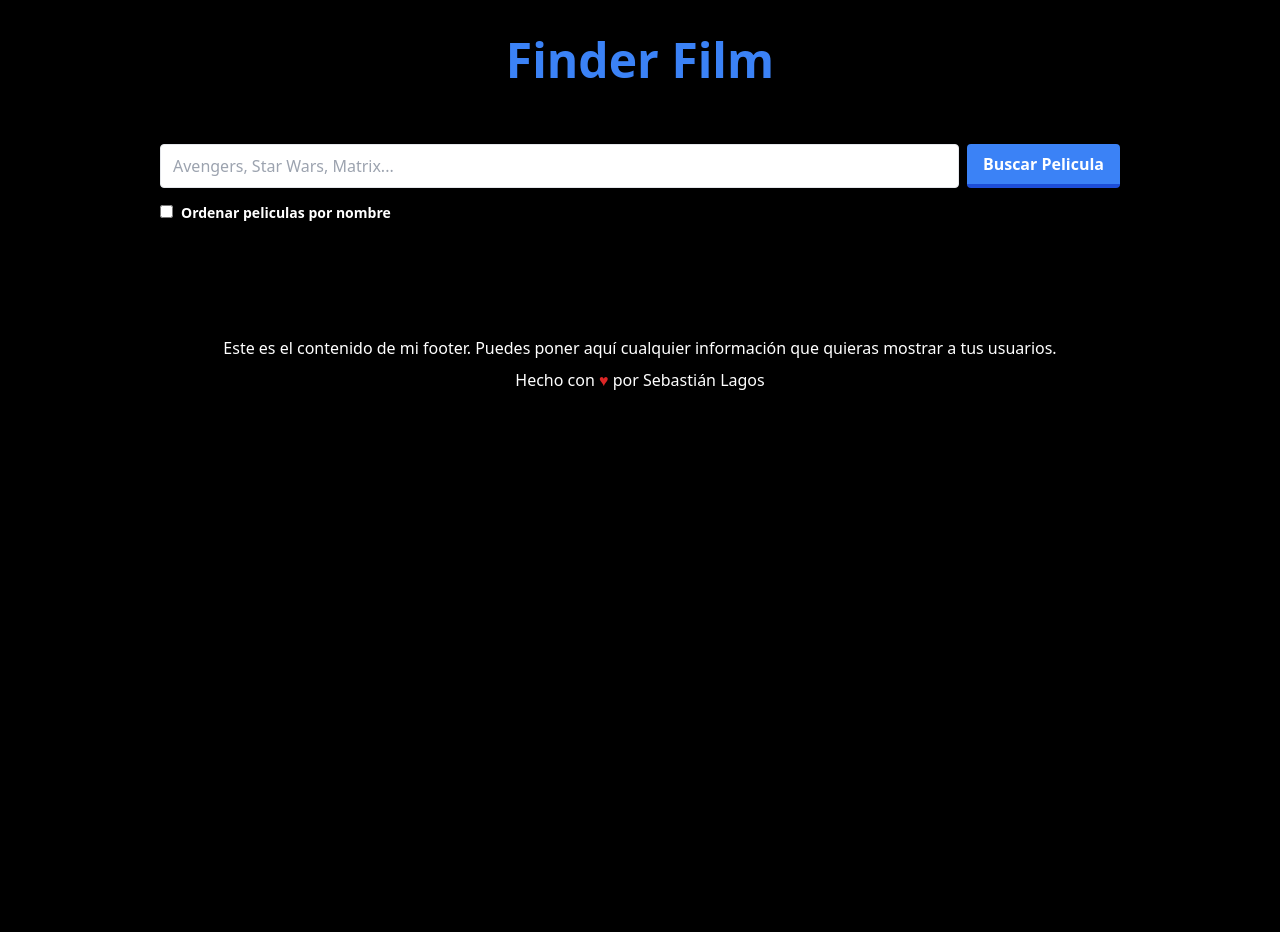
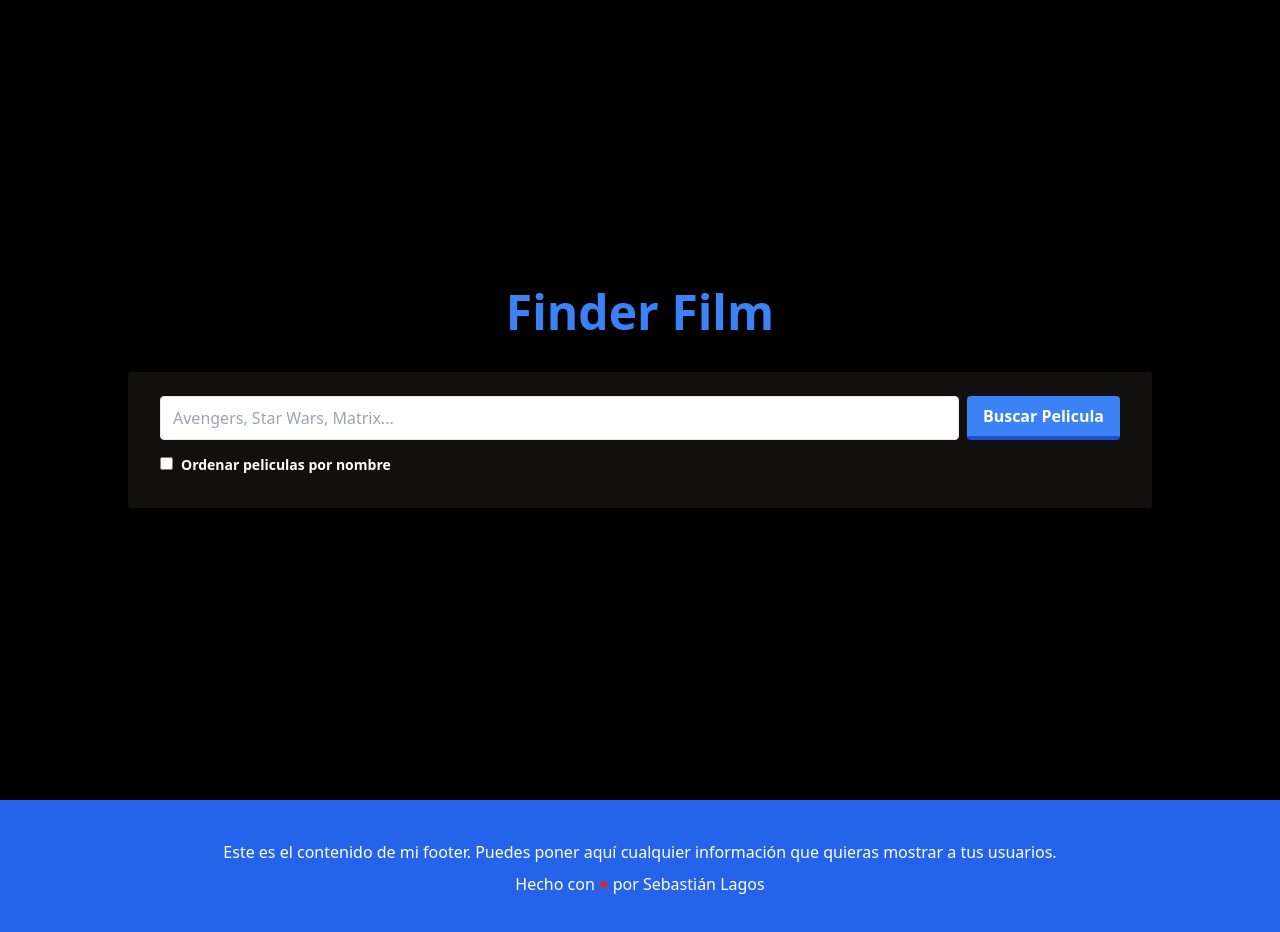
Before and after one commit to sebahernandez/search-movies, a React (Vite) app: page / in a window 1280 px wide. Shown: the top 932 px of the page. Before the commit the page ends 800 px from the top, so only its background shows below. Built offline with nearby package versions, Linux system fonts and the light colour scheme.

Commit message:
cards modification

```diff
--- a/src/App.css
+++ b/src/App.css
@@ -2,6 +2,6 @@
 @tailwind components;
 @tailwind utilities;
 
-body{
-    background-color: black;
+body {
+  background-color: black;
 }
--- a/src/App.jsx
+++ b/src/App.jsx
@@ -1,47 +1,46 @@
-import './App.css'
-import {useEffect, useState, useRef, useCallback} from 'react';
-import {useMovies} from './hooks/useMovies';
-import {Movies} from './components/Movies';
-import debounce from 'just-debounce-it';
-import Footer from './components/Footer';
+import "./App.css";
+import { useEffect, useState, useRef, useCallback } from "react";
+import { useMovies } from "./hooks/useMovies";
+import { Movies } from "./components/Movies";
+import debounce from "just-debounce-it";
+import Footer from "./components/Footer";
 
-function useSearch(){
+function useSearch() {
   const [error, setError] = useState(null);
-  const [search, updateSearch] = useState('');
+  const [search, updateSearch] = useState("");
   const isFirstInput = useRef(true);
-
 
   useEffect(() => {
     if (isFirstInput.current) {
-      isFirstInput.current = search === '';
+      isFirstInput.current = search === "";
       return;
     }
-    if (search === '') {
-      setError('No se puede buscar una película vacía');
-      return;
-    };
-
-    if (search.match(/^\d+$/)) {
-      setError('No se puede buscar una película con números');
+    if (search === "") {
+      setError("No se puede buscar una película vacía");
       return;
     }
 
-    if(search.length < 3){
-      setError('La búsqueda debe tener al menos 3 caracteres');
+    if (search.match(/^\d+$/)) {
+      setError("No se puede buscar una película con números");
+      return;
+    }
+
+    if (search.length < 3) {
+      setError("La búsqueda debe tener al menos 3 caracteres");
       return;
     }
 
     setError(null);
-  },[search])
+  }, [search]);
 
-  return {search, updateSearch, error}
+  return { search, updateSearch, error };
 }
 
 function App() {
-  const [sort, setSort] = useState('false');
+  const [sort, setSort] = useState("false");
 
-  const {search, updateSearch, error} = useSearch();
-  const {movies, loading, getMovies} = useMovies({search, sort});
+  const { search, updateSearch, error } = useSearch();
+  const { movies, loading, getMovies } = useMovies({ search, sort });
 
   // Busca las peliculas al escribir en el campo input con onchange
   /* const debouncedGetMovies = useCallback(debounce(search => {
@@ -52,33 +51,39 @@ function App() {
 
   const handleSubmit = (e) => {
     e.preventDefault();
-    getMovies({search});
-  }
+    getMovies({ search });
+  };
 
   const handleSort = (e) => {
-    setSort(!sort)
-  }
+    setSort(!sort);
+  };
 
   const handleChange = (e) => {
     const newSearch = e.target.value;
-    updateSearch(newSearch)
+    updateSearch(newSearch);
     /* debouncedGetMovies(newSearch); */
-  }
+  };
 
   return (
     <>
-      <div className="container mx-auto flex flex-col justify-center items-center align-tems">
-          <h1 className="text-center text-5xl font-bold text-blue-500 py-9">Finder Film</h1>
-          <form className="w-4/5 shadow-md rounded px-8 pt-6 pb-8 mb-4" onSubmit={handleSubmit}>
+      <section className="container mx-auto flex flex-col h-screen justify-center items-center ">
+        <h1 className="text-center text-5xl font-bold text-blue-500 py-9">
+          Finder Film
+        </h1>
+        <form
+          className="w-4/5 shadow-md rounded px-8 pt-6 pb-8 mb-4 bg-stone-700 bg-opacity-25"
+          onSubmit={handleSubmit}
+        >
           <div className="flex">
             <input
               onChange={handleChange}
               value={search}
               name="query"
-                placeholder='Avengers, Star Wars, Matrix...'
-                className='flex-grow shadow appearance-none border rounded py-2 px-3 text-gray-700 leading-tight focus:outline-none focus:shadow-outline'
+              placeholder="Avengers, Star Wars, Matrix..."
+              className="flex-grow  appearance-none border rounded py-2 px-3 text-gray-700 leading-tight focus:outline-none focus:shadow-outline"
             />
-              <button className='ml-2
+            <button
+              className="ml-2
                 bg-blue-500
                 hover:bg-blue-400
                 text-white
@@ -88,34 +93,41 @@ function App() {
                 border-b-4
                 border-blue-700
                 hover:border-blue-500
-                rounded inline-block'
-                type='submit'
+                rounded inline-block"
+              type="submit"
             >
               Buscar Pelicula
             </button>
           </div>
 
-
-          <label className='md:w-2/3 block text-gray-500 font-bold pt-3' htmlFor="sort">
-            <input className="mr-2 leading-tight" type="checkbox" id="sort" name="sort" onChange={handleSort} />
-            <span className="text-sm text-white">Ordenar peliculas por nombre</span>
+          <label
+            className="md:w-2/3 block text-gray-500 font-bold pt-3"
+            htmlFor="sort"
+          >
+            <input
+              className="mr-2 leading-tight"
+              type="checkbox"
+              id="sort"
+              name="sort"
+              onChange={handleSort}
+            />
+            <span className="text-sm text-white">
+              Ordenar peliculas por nombre
+            </span>
           </label>
         </form>
 
+        {error && <p className="error">{error}</p>}
 
-          {error && <p className='error'>{error}</p>}
-
-          {
-          loading
-          ? <p className='loading'>Cargando...</p>
-          :<Movies movies={movies}/>
-          }
-
-
-      </div>
+        {loading ? (
+          <p className="loading">Cargando...</p>
+        ) : (
+          <Movies movies={movies} />
+        )}
+      </section>
       <Footer />
     </>
-  )
+  );
 }
 
 export default App;
--- a/src/components/Footer.jsx
+++ b/src/components/Footer.jsx
@@ -2,7 +2,7 @@
 
 const Footer = () => {
   return (
-    <footer className="footer bg-black text-white py-10">
+    <footer className="footer bg-blue-600 text-white py-10">
       <div className="container mx-auto">
         <p className="text-center">
           Este es el contenido de mi footer. Puedes poner aquí cualquier
--- a/src/components/Movies.jsx
+++ b/src/components/Movies.jsx
@@ -9,17 +9,26 @@ function MovieList({ movies, currentPage, moviesPerPage }) {
   const currentMovies = movies.slice(indexOfFirstMovie, indexOfLastMovie);
 
   return currentMovies.map((movie) => (
-
-    <div className="flex items-center justify-center relative w-full mb-5 group/details" key="{movie.id}">
-        <img src={movie.poster} alt={movie.title} class="w-full rounded-md object-cover" />
+    <div
+      key={movie.id}
+      className="text-white overflow-hidden mx-3 text-center py-5"
+    >
+      <img
+        src={movie.poster}
+        alt={movie.title}
+        className="w-64 h-64 object-cover rounded-md"
+      />
+      <div className="flex flex-col text-left py-3">
+        <h3 className="text-sm font-semibold">{movie.title}</h3>
+        <p className="text-xs text-gray-600">Año: {movie.year}</p>
+      </div>
     </div>
-
   ));
 }
 
 export function ListMovies({ movies }) {
   const [currentPage, setCurrentPage] = useState(1);
-  const moviesPerPage = 6;
+  const moviesPerPage = 4;
 
   const totalPages = Math.ceil(movies.length / moviesPerPage);
 
@@ -33,9 +42,13 @@ export function ListMovies({ movies }) {
 
   return (
     <>
-    <div class="columns-2 sm:columns-3 lg:columns-4 gap-5">
-        <MovieList movies={movies} currentPage={currentPage} moviesPerPage={moviesPerPage} />
-    </div>
+      <section className="flex">
+        <MovieList
+          movies={movies}
+          currentPage={currentPage}
+          moviesPerPage={moviesPerPage}
+        />
+      </section>
       <Pagination
         currentPage={currentPage}
         totalPages={totalPages}
@@ -46,23 +59,12 @@ export function ListMovies({ movies }) {
   );
 }
 
-export function NoMoviesResult () {
-    return (
-      <p>No se encontraron resultados</p>
-    )
+export function NoMoviesResult() {
+  return <p>No se encontraron resultados</p>;
 }
 
-export function Movies({movies}) {
+export function Movies({ movies }) {
+  const hasMovies = movies?.length > 0;
 
-    const hasMovies = movies?.length > 0;
-
-    return (
-        <>
-            {
-                hasMovies
-                ? <ListMovies movies={movies} />
-                : <NoMoviesResult />
-            }
-        </>
-    )
+  return <>{hasMovies ? <ListMovies movies={movies} /> : <NoMoviesResult />}</>;
 }
--- a/src/components/Pagination.jsx
+++ b/src/components/Pagination.jsx
@@ -1,17 +1,16 @@
 const Pagination = ({ currentPage, totalPages, onPrevPage, onNextPage }) => {
-
   const styles = {
     button: {
-      backgroundColor: '#007bff',
-      color: '#fff',
-      padding: '10px 20px',
-      borderRadius: '20px',
-      margin: '10px',
-      cursor: 'pointer',
+      backgroundColor: "#007bff",
+      color: "#fff",
+      padding: "10px 20px",
+      borderRadius: "20px",
+      margin: "10px",
+      cursor: "pointer",
     },
   };
   return (
-      <div className="text-center">
+    <div className="text-center py-10">
       <button
         onClick={onPrevPage}
         disabled={currentPage === 1}
@@ -28,6 +27,6 @@ const Pagination = ({ currentPage, totalPages, onPrevPage, onNextPage }) => {
       </button>
     </div>
   );
-  }
+};
 
 export default Pagination;
```
Lines whose indentation alone changed are shown as unchanged.
